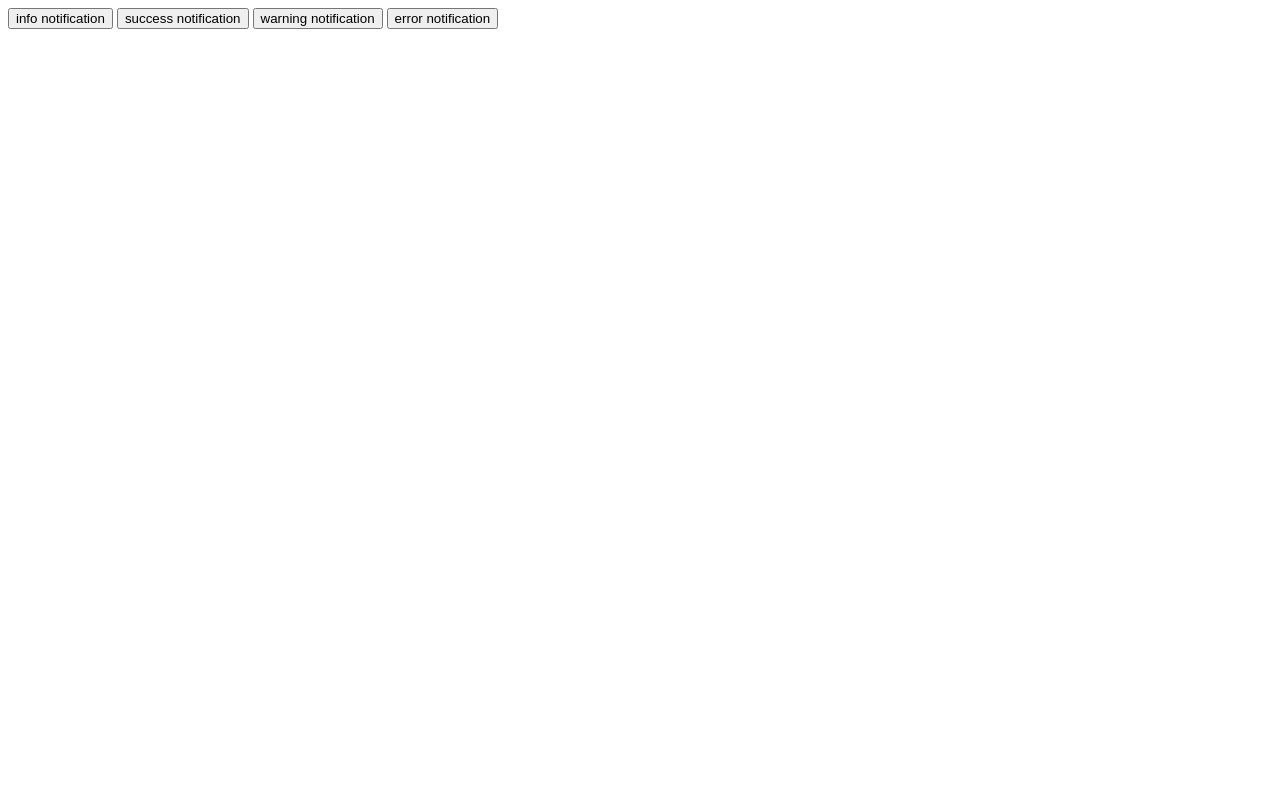
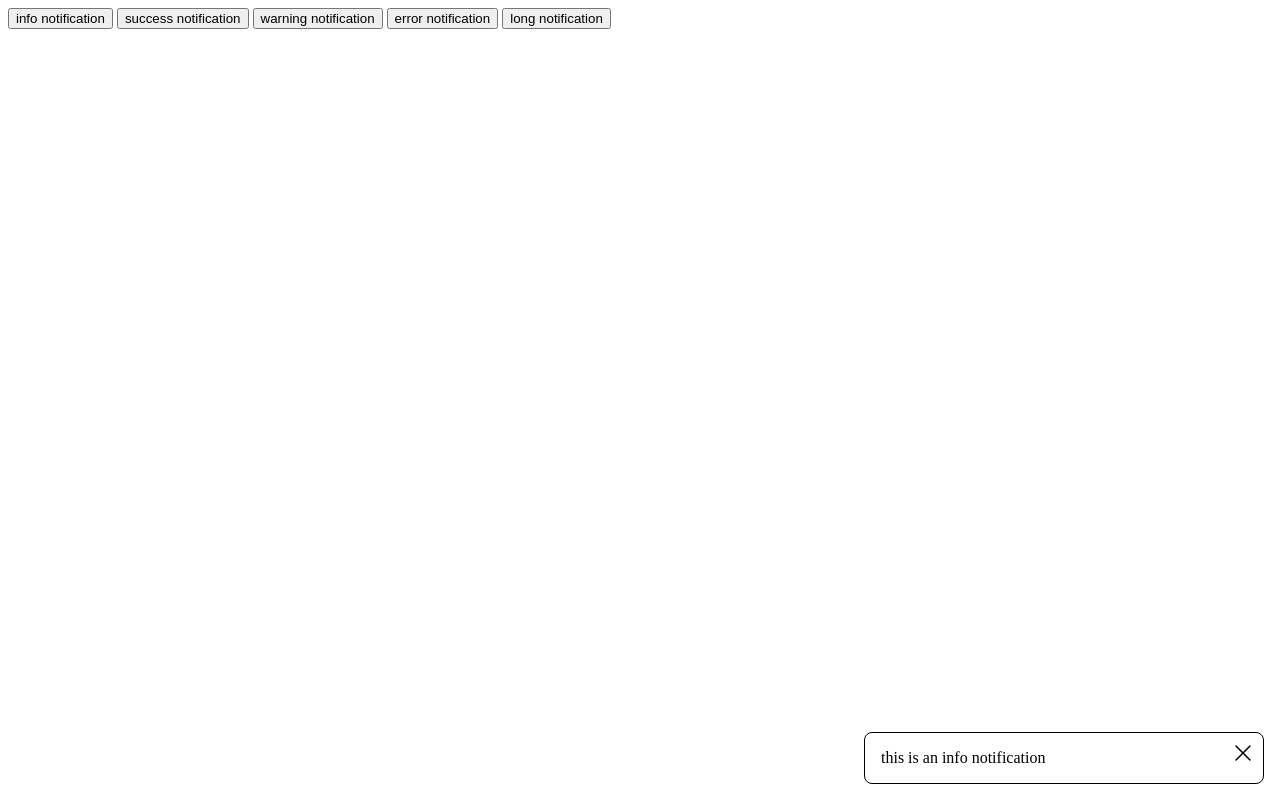
Before and after one commit to TadeasPikl/Notification-js, a plain HTML site: page demo/index.html in a window 1280 px wide. Both pictures are taken after a click on the button "info notification". Drawn offline with Linux system fonts and the light colour scheme.

Commit message:
finally working

```diff
--- a/demo/assets/notification.css
+++ b/demo/assets/notification.css
@@ -11,8 +11,40 @@
 
 .notification {
     display: block;
+    position: relative;
 
     padding: 1em;
-    border-radius: 1em;
-    border: 0.2em black;
+    padding-right: 1.5em;
+    border-radius: 0.5em;
+    border: solid 0.05em;
+
+    border-color: black;
+    background-color: white;
+    color: black;
 }
+
+.notification--close {
+    height: 1.5em;
+    width: 1.5em;
+    position: absolute;
+
+    top: 0.5em;
+    right: 0.5em;
+
+    cursor: pointer;
+}
+
+.notification__success {
+    background-color: green;
+    color: white;
+}
+
+.notification__warning {
+    background-color: orange;
+    color: black;
+}
+
+.notification__error {
+    background-color: red;
+    color: white;
+}
--- a/demo/assets/notification.js
+++ b/demo/assets/notification.js
@@ -1,10 +1,6 @@
-export { sendNotification }
+const notificationBox = document.querySelector(".notification-box")
 
-window.addEventListener("DOMContentLoaded", () => {
-    notificationBox = document.querySelector("notification-box")
-});
-
-function sendNotification(message, type) {
+export function addNotification(message, type) {
     const notif = document.createElement("div")
 
     notif.classList.add("notification")
@@ -26,5 +22,17 @@ function sendNotification(message, type) {
             console.log("invalid notification type")
     }
 
-    notificationBox.appendChild(notif)
+    const notifClose = document.createElement("img")
+
+    notifClose.classList.add("notification--close")
+    notifClose.src = "./assets/notification-icons/close-icon.svg"
+
+
+
+    notificationBox.prepend(notif)
+    notif.append(notifClose)
+
+    notifClose.addEventListener("click", (event) => {
+        notificationBox.removeChild(event.target.parentElement)
+    })
 }
--- a/demo/index.html
+++ b/demo/index.html
@@ -14,14 +14,14 @@
         <button id="btn2">success notification</button>
         <button id="btn3">warning notification</button>
         <button id="btn4">error notification</button>
+        <button id="btn5">long notification</button>
     </main>
-    <script>
+    <script type="module">
+        import { addNotification } from "./assets/notification.js";
 
         document.getElementById("btn1").addEventListener("click", () => {
-            console.log("aaaaaaa")
-            /*addNotification("this is an info notification", 0)*/
+            addNotification("this is an info notification", 0)
         })
-        /*import { addNotification } from "./assets/notification.js"
         document.getElementById("btn2").addEventListener("click", () => {
             addNotification("this is a success notification", 1)
         })
@@ -30,7 +30,10 @@
         })
         document.getElementById("btn4").addEventListener("click", () => {
             addNotification("this is an error notification", 3)
-        })*/
+        })
+        document.getElementById("btn5").addEventListener("click", () => {
+            addNotification("Lorem ipsum dolor, sit amet consectetur adipisicing elit. Eum commodi aut asperiores atque non dignissimos suscipit odit voluptate nobis accusantium ut illo, est, veniam aperiam cupiditate beatae eos assumenda laboriosam.", 0)
+        })
     </script>
 </body>
 </html>
--- a/library/notification.css
+++ b/library/notification.css
@@ -1,4 +1,4 @@
-.popup-box {
+.notification-box {
     position: fixed;
     right: 1em;
     bottom: 1em;
@@ -9,4 +9,42 @@
     gap: 1em;
 }
 
-.
+.notification {
+    display: block;
+    position: relative;
+
+    padding: 1em;
+    padding-right: 1.5em;
+    border-radius: 0.5em;
+    border: solid 0.05em;
+
+    border-color: black;
+    background-color: white;
+    color: black;
+}
+
+.notification--close {
+    height: 1.5em;
+    width: 1.5em;
+    position: absolute;
+
+    top: 0.5em;
+    right: 0.5em;
+
+    cursor: pointer;
+}
+
+.notification__success {
+    background-color: green;
+    color: white;
+}
+
+.notification__warning {
+    background-color: orange;
+    color: black;
+}
+
+.notification__error {
+    background-color: red;
+    color: white;
+}
```
Also changed, not shown: demo/assets/implementation.js (deleted, +0 -19 lines), library/notification.js (+33 -2 lines), demo/assets/notification-icons/close-icon.svg (added), library/notification-icons/close-icon.svg (added).
